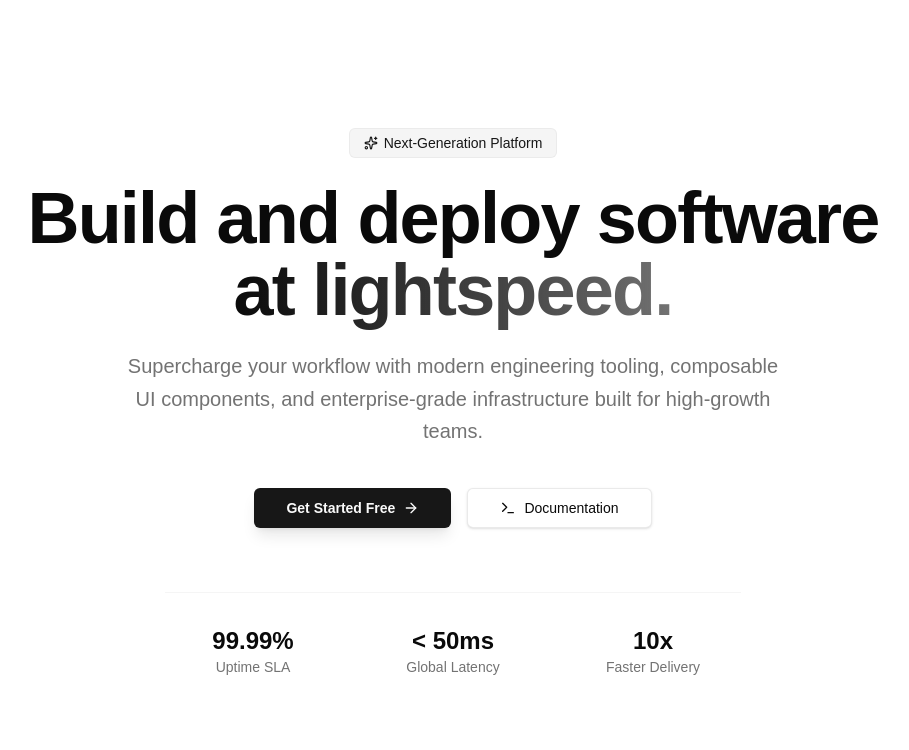
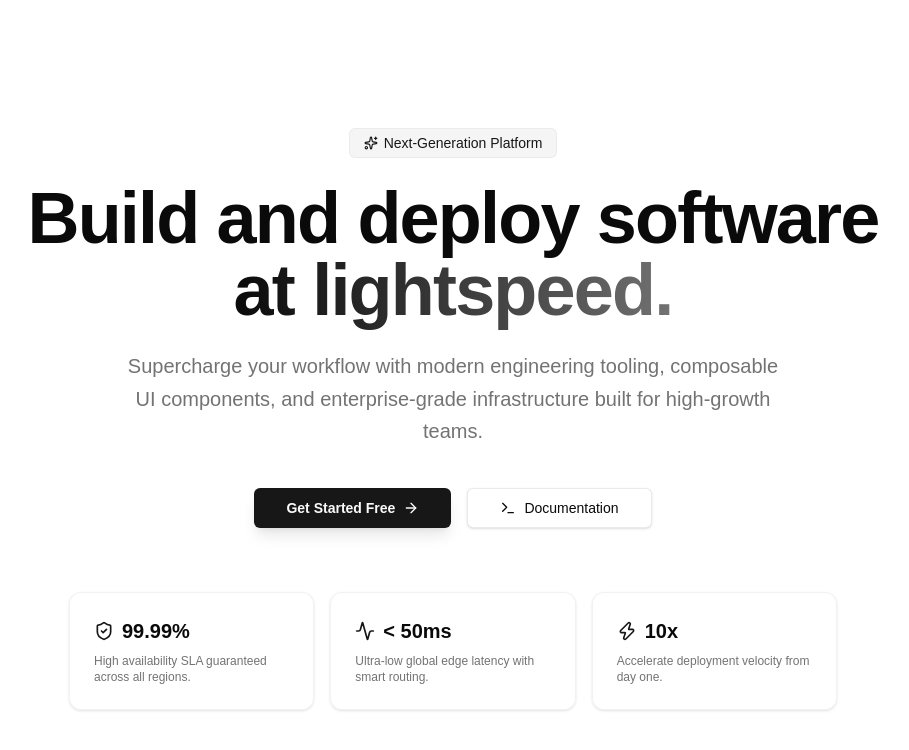
Before and after one commit to TanPhat23/awstestapp, a Next.js app: page / in a window 1280 px wide. Shown: the top 750 px of the page, without its empty margins (187-1096 px from the left). Built offline with nearby package versions, Linux system fonts and the light colour scheme.

Commit message:
chore(review): capture agent changes for review

```diff
--- a/src/app/page.tsx
+++ b/src/app/page.tsx
@@ -1,6 +1,7 @@
 import { Button } from "@/components/ui/button";
 import { Badge } from "@/components/ui/badge";
-import { ArrowRight, Sparkles, Terminal } from "lucide-react";
+import { Card, CardContent } from "@/components/ui/card";
+import { ArrowRight, Sparkles, Terminal, Activity, Zap, ShieldCheck } from "lucide-react";
 
 export default function Home() {
   return (
@@ -53,20 +54,37 @@ export default function Home() {
           </Button>
         </div>
 
-        {/* Social Proof / Stats preview */}
-        <div className="mt-16 grid grid-cols-2 sm:grid-cols-3 gap-6 pt-8 border-t border-border/40 text-muted-foreground text-sm w-full max-w-xl">
-          <div>
-            <div className="text-xl sm:text-2xl font-bold text-foreground">99.99%</div>
-            <div className="text-xs sm:text-sm">Uptime SLA</div>
-          </div>
-          <div>
-            <div className="text-xl sm:text-2xl font-bold text-foreground">&lt; 50ms</div>
-            <div className="text-xs sm:text-sm">Global Latency</div>
-          </div>
-          <div className="col-span-2 sm:col-span-1">
-            <div className="text-xl sm:text-2xl font-bold text-foreground">10x</div>
-            <div className="text-xs sm:text-sm">Faster Delivery</div>
-          </div>
+        {/* Feature & Metric Cards */}
+        <div className="mt-16 grid grid-cols-1 sm:grid-cols-3 gap-4 w-full max-w-3xl text-left">
+          <Card className="border-border/50 bg-card/50 backdrop-blur-sm">
+            <CardContent className="p-6 flex flex-col gap-2">
+              <div className="flex items-center gap-2 text-primary">
+                <ShieldCheck className="size-5" />
+                <span className="text-xl font-bold text-foreground">99.99%</span>
+              </div>
+              <p className="text-xs text-muted-foreground">High availability SLA guaranteed across all regions.</p>
+            </CardContent>
+          </Card>
+
+          <Card className="border-border/50 bg-card/50 backdrop-blur-sm">
+            <CardContent className="p-6 flex flex-col gap-2">
+              <div className="flex items-center gap-2 text-primary">
+                <Activity className="size-5" />
+                <span className="text-xl font-bold text-foreground">&lt; 50ms</span>
+              </div>
+              <p className="text-xs text-muted-foreground">Ultra-low global edge latency with smart routing.</p>
+            </CardContent>
+          </Card>
+
+          <Card className="border-border/50 bg-card/50 backdrop-blur-sm">
+            <CardContent className="p-6 flex flex-col gap-2">
+              <div className="flex items-center gap-2 text-primary">
+                <Zap className="size-5" />
+                <span className="text-xl font-bold text-foreground">10x</span>
+              </div>
+              <p className="text-xs text-muted-foreground">Accelerate deployment velocity from day one.</p>
+            </CardContent>
+          </Card>
         </div>
       </main>
     </div>
```
